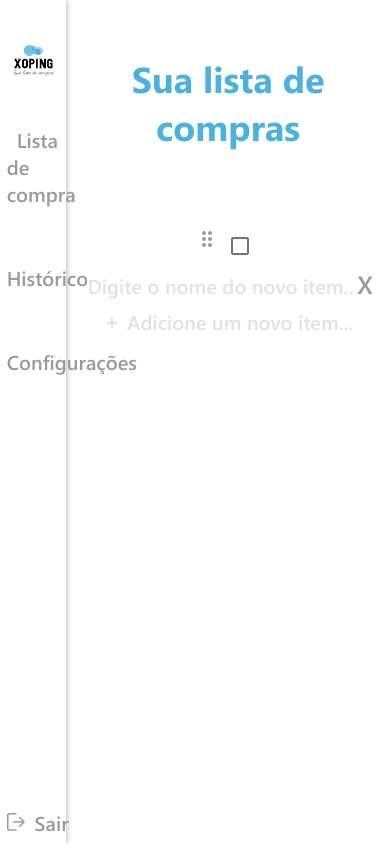
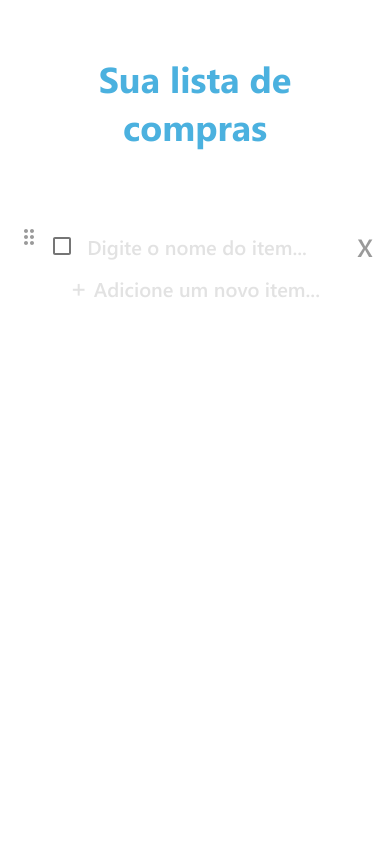
Before and after one commit to thecogmel/xoping-app, a React (Create React App) app: page / in a window 390 px wide. Built offline with nearby package versions, Linux system fonts and the light colour scheme; no server answers.

Commit message:
update mobile view

```diff
--- a/src/components/Todo/index.js
+++ b/src/components/Todo/index.js
@@ -69,7 +69,7 @@ function Todo() {
             <DragIndicatorIcon />
             <Checkbox color={'default'} checked={number.isChecked} onChange={() => toggleChecked(number.id)}/>
             <input type="text"
-              placeholder="Digite o nome do novo item..."
+              placeholder="Digite o nome do item..."
               value={number.value}
               onChange={e => editListItem(e.target.value,number.id)}
             />
--- a/src/global.css
+++ b/src/global.css
@@ -31,3 +31,19 @@ body, input, button {
   flex-direction: row;
   align-items: flex-start;
 }
+
+@media screen and (max-width: 1000px) {
+  aside {
+    display: none;
+  }
+  main {
+    width: 100vw;
+    display: flex;
+    justify-content: center;
+    margin: 0 auto;
+  }
+  div.cesta {
+    display: flex;
+    justify-content: center;
+  }
+}
```
Also changed, not shown: 2 other files (tests, documents, lock files or other folders).
